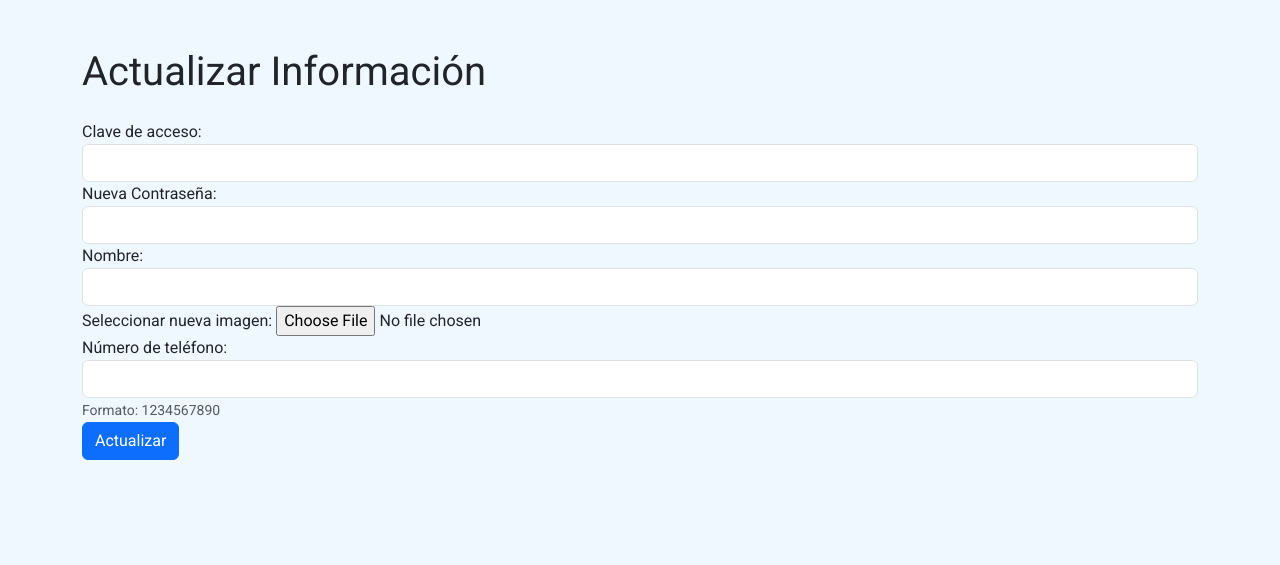
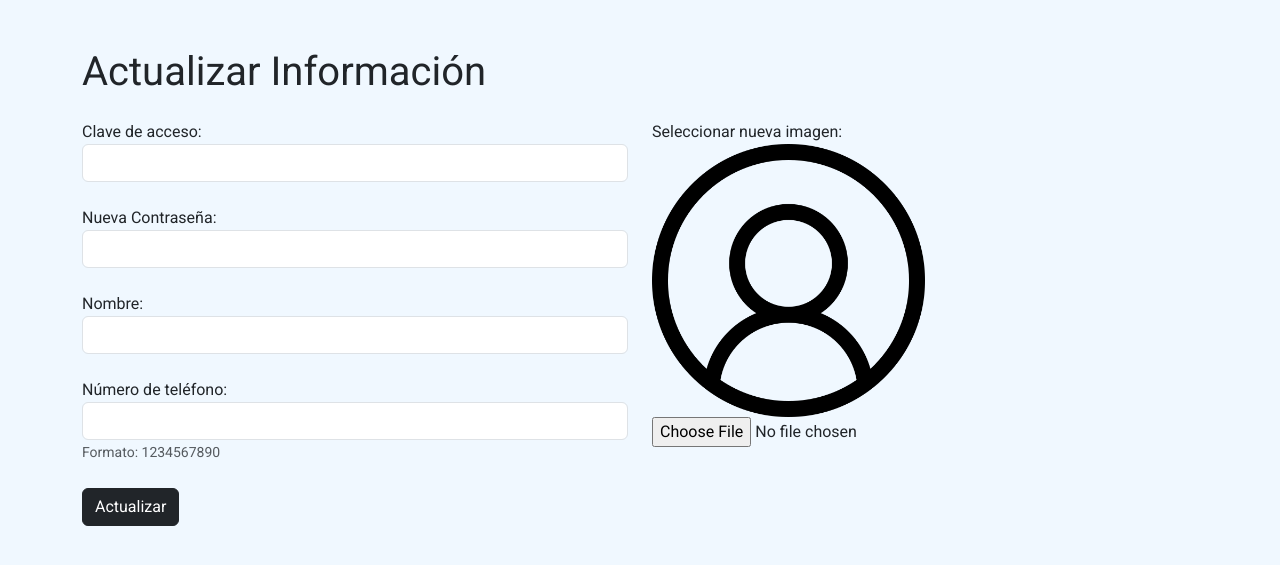
Before and after one commit to Carlolus/sastroria, a PHP site: page /users/admin/modify.php in a window 1280 px wide. Shown: the part 56-621 px from the top of the page. Run offline with PHP 8.4, Linux system fonts and the light colour scheme; the visitor is signed in with stand-in values (Sample User, id 1); data that the repository does not hold is empty.

Commit message:
modificacion de usuario

```diff
--- a/users/admin/modify.php
+++ b/users/admin/modify.php
@@ -5,45 +5,75 @@
 </head>
 <body>
     <?php include('../../resources/menu.php'); ?>
+
+    <style>
+    body {
+        font-family: 'Roboto', sans-serif;
+    }
+</style>
+
     <div class="container mt-5">
         <h1 class="mb-4">Actualizar Información</h1>
+
+        <div class="row">
+            <!-- Div izquierdo para datos del administrador -->
+            <div class="col-md-6">
                 <form action="procesar_actualizacion.php" method="post">
+
                     <!-- Clave de acceso -->
                     <div class="form-group">
                         <label for="clave">Clave de acceso:</label>
                         <input type="text" class="form-control" name="clave" id="clave" required>
                     </div>
-
+                    <br>
                     <!-- Contraseña -->
                     <div class="form-group">
                         <label for="contrasena">Nueva Contraseña:</label>
                         <input type="password" class="form-control" name="contrasena" id="contrasena" required>
                     </div>
-
+                    <br>
                     <!-- Nombre -->
                     <div class="form-group">
                         <label for="nombre">Nombre:</label>
                         <input type="text" class="form-control" name="nombre" id="nombre" required>
                     </div>
-
-            <!-- Imagen -->
-            <div class="form-group">
-                <label for="imagen">Seleccionar nueva imagen:</label>
-                <input type="file" class="form-control-file" name="imagen" id="imagen" accept="image/*">
-            </div>
-
+                    <br>
                     <!-- Número de teléfono -->
                     <div class="form-group">
                         <label for="telefono">Número de teléfono:</label>
                         <input type="tel" class="form-control" name="telefono" id="telefono" pattern="[0-9]{10}" required>
                         <small class="form-text text-muted">Formato: 1234567890</small>
                     </div>
-
-            <button type="submit" class="btn btn-primary">Actualizar</button>
+                    <br>
+                    <button type="submit" class="btn btn-dark btn-block">Actualizar</button>
                 </form>
             </div>
+
+            <div class="col-md-6">
+            <form action="procesar_cambio_imagen.php" method="post" enctype="multipart/form-data">
+
+            <div class="col-md-6">
+            <form action="procesar_cambio_imagen.php" method="post" enctype="multipart/form-data">
+
+            <div class="form-group">
+                <label for="imagen">Seleccionar nueva imagen:</label>
+            </div>
+
+            <div class="form-group">
+                <label for="profile-image">
+                    <img src="images/pfp/usuario.png" alt="Profile Image" id="profile-image-preview" style="max-width: 100%; height: auto;">
+                </label>
+            </div>
+            <div class="form-group">
+                <input type="file" id="profile-image" name="profile-image">
+            </div>
+    </form>
+</div>
+
+        </div>
+    </div>
+
     <script src="https://cdn.jsdelivr.net/npm/bootstrap@5.3.2/dist/js/bootstrap.bundle.min.js" integrity="sha384-C6RzsynM9kWDrMNeT87bh95OGNyZPhcTNXj1NW7RuBCsyN/o0jlpcV8Qyq46cDfL"
         crossorigin="anonymous"></script>
 </body>
-</body>
 </html>
```
Also changed, not shown: images/pfp/usuario.png (added). Lines whose indentation alone changed are shown as unchanged.
